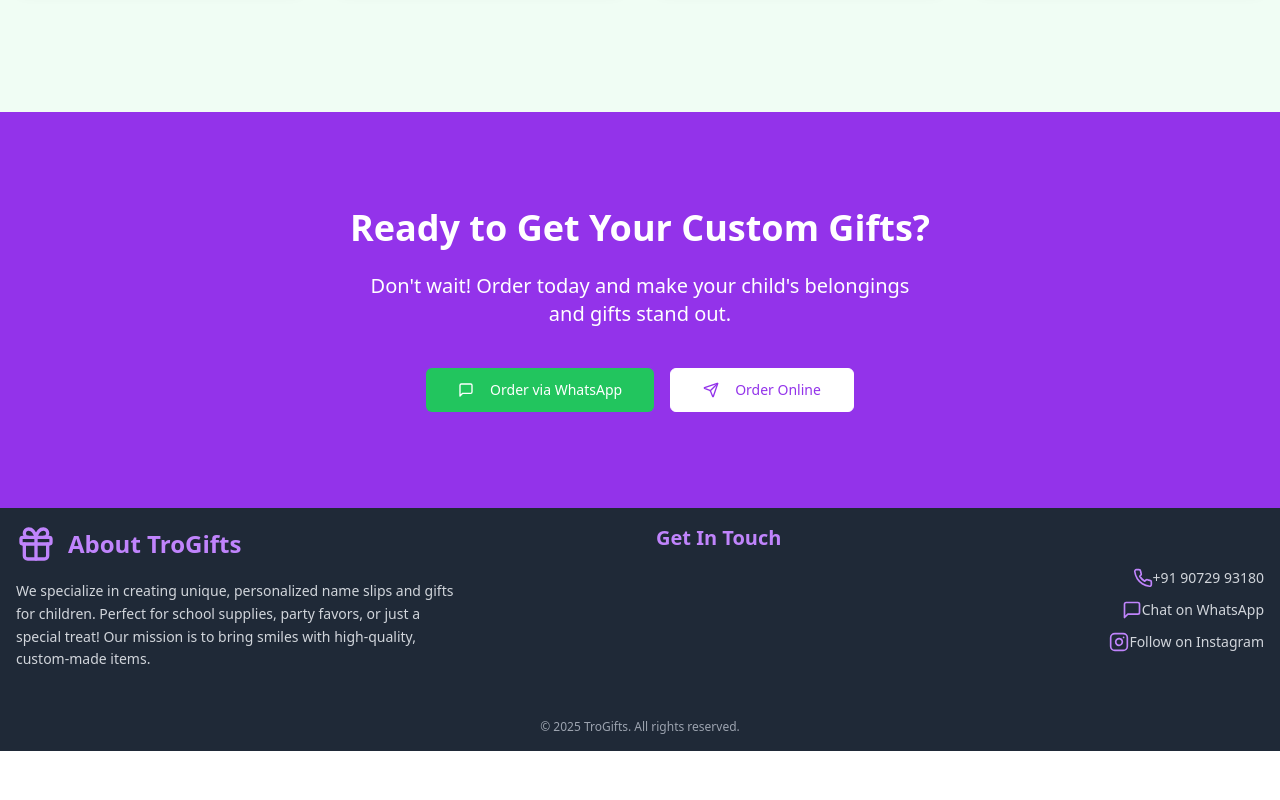
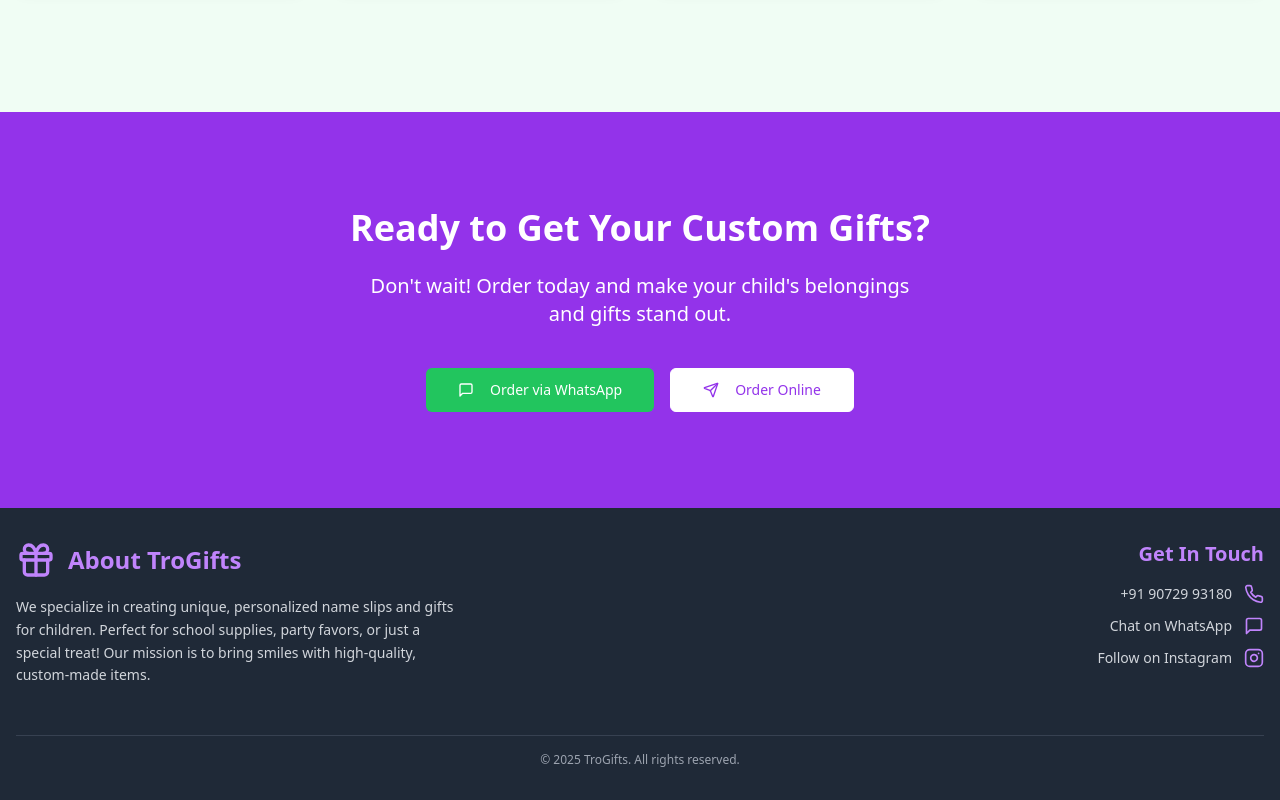
Before and after one commit to trogifts/tro-gifts-landing, a React (Vite) app: page / in a window 1280 px wide. Shown: the part 2865-3665 px from the top of the page. Before the commit the page ends 3616 px from the top, so only its background shows below. Built offline with nearby package versions, Linux system fonts and the light colour scheme.

Commit message:
Fix footer "Get in Touch" section
Improve the layout and styling of the "Get in Touch" section in the footer.

```diff
--- a/src/pages/Index.tsx
+++ b/src/pages/Index.tsx
@@ -339,7 +339,7 @@ const Index = () => {
       </section>
 
       {/* Footer */}
-      <footer className="py-4 bg-gray-800 text-white">
+      <footer className="py-8 bg-gray-800 text-white">
         <div className="container mx-auto px-4">
           <div className="grid md:grid-cols-2 gap-8 items-start mb-8">
             {/* About TroGifts Column (Left) */}
@@ -354,46 +354,41 @@ const Index = () => {
             </div>
 
             {/* Get In Touch Column (Right) */}
-            <div className="text-center md:text-left">
+            <div className="text-center md:text-right">
               <h5 className="text-xl font-bold text-purple-400 mb-4">Get In Touch</h5>
               <ul className="space-y-3">
                 <li className="flex items-center justify-center md:justify-end">
-                  <Phone className="md:hidden mr-3 h-5 w-5 text-purple-400" />
-                   <Phone className="hidden md:block ml-3 h-5 w-5 text-purple-400" />
-                  <span className="text-sm text-gray-300">{displayPhoneNumber}</span>
-
+                  <span className="text-sm text-gray-300 md:mr-3">{displayPhoneNumber}</span>
+                  <Phone className="h-5 w-5 text-purple-400 ml-3 md:ml-0" />
                 </li>
                 <li className="flex items-center justify-center md:justify-end">
-                  <MessageSquare className="md:hidden mr-3 h-5 w-5 text-purple-400" />
-                  <MessageSquare className="hidden md:block ml-3 h-5 w-5 text-purple-400 group-hover:text-green-400 transition-colors" />
                   <a
                     href={whatsappLink}
                     target="_blank"
                     rel="noopener noreferrer"
-                    className="text-sm text-gray-300 hover:text-green-400 transition-colors"
+                    className="text-sm text-gray-300 hover:text-green-400 transition-colors md:mr-3"
                   >
                     Chat on WhatsApp
                   </a>
-
+                  <MessageSquare className="h-5 w-5 text-purple-400 ml-3 md:ml-0 group-hover:text-green-400 transition-colors" />
                 </li>
                 <li className="flex items-center justify-center md:justify-end">
-                  <Instagram className="md:hidden mr-3 h-5 w-5 text-purple-400" />
-
-                  <Instagram className="hidden md:block ml-3 h-5 w-5 text-purple-400 group-hover:text-pink-400 transition-colors" />
                   <a
                     href={instagramLink}
                     target="_blank"
                     rel="noopener noreferrer"
-                    className="text-sm text-gray-300 hover:text-pink-400 transition-colors"
+                    className="text-sm text-gray-300 hover:text-pink-400 transition-colors md:mr-3"
                   >
                     Follow on Instagram
                   </a>
+                  <Instagram className="h-5 w-5 text-purple-400 ml-3 md:ml-0 group-hover:text-pink-400 transition-colors" />
                 </li>
               </ul>
             </div>
-
           </div>
-           <p className="text-xs text-gray-400 text-center">&copy; 2025 TroGifts. All rights reserved.</p>
+          <div className="border-t border-gray-700 pt-4 mt-4">
+            <p className="text-xs text-gray-400 text-center">&copy; 2025 TroGifts. All rights reserved.</p>
+          </div>
         </div>
       </footer>
     </div>
```
